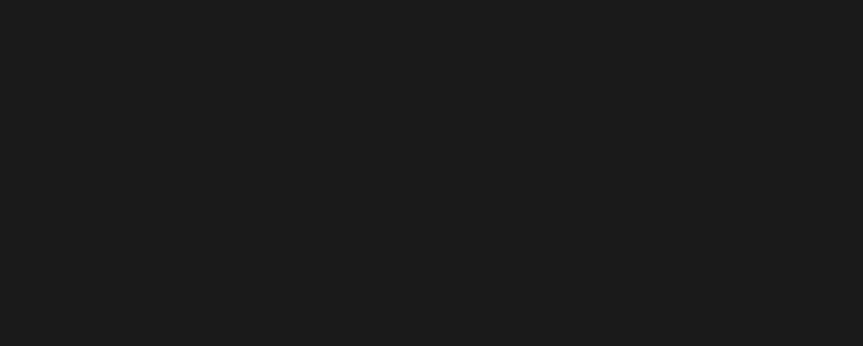
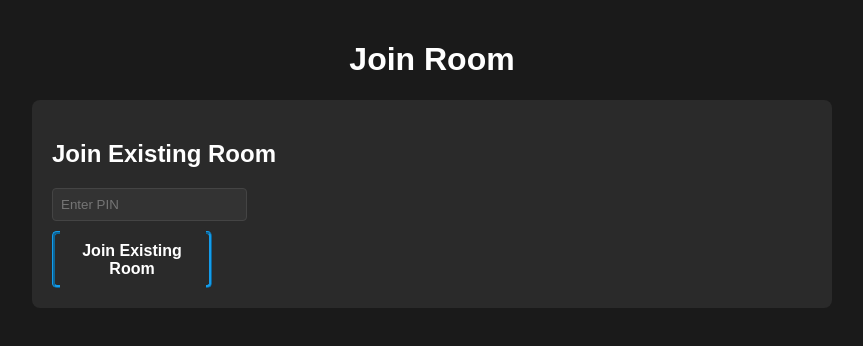
Before and after one commit to w3rr0/poker-chips-api, a React (Vite) app in the folder front/: page /join-room/1 in a window 1280 px wide. Before the commit this address had no page. Shown: the top 346 px of the page, without its empty margins (208-1071 px from the left). Built offline with nearby package versions, Linux system fonts and the light colour scheme.

Commit message:
add/joining-room-site

```diff
--- a/front/src/components/App.jsx
+++ b/front/src/components/App.jsx
@@ -2,6 +2,7 @@
 import Room from './Room'
 import Home from './Home'
 import CreateRoom from "./CreateRoom.jsx";
+import JoinRoom from "./JoinRoom.jsx";
 
 export default function App() {
     return (
@@ -10,6 +11,7 @@
                 <Route path="/" element={<Home />} />
                 <Route path="/room/:pin" element={<Room />} />
                 <Route path="/create-room/:username" element={<CreateRoom />} />
+                <Route path="/join-room/:username" element={<JoinRoom />} />
             </Routes>
         </Router>
     )
--- a/front/src/components/CreateRoom.jsx
+++ b/front/src/components/CreateRoom.jsx
@@ -47,7 +47,6 @@
                 </div>
                 <Button caption={"Create New Room"} onClick={createNewRoom}></Button>
             </div>
-
         </div>
     )
 }
--- a/front/src/components/Home.jsx
+++ b/front/src/components/Home.jsx
@@ -1,35 +1,11 @@
 import {useNavigate} from "react-router-dom";
-import {useEffect, useRef, useState} from "react";
+import {useRef, useState} from "react";
 import Button from "./Button.jsx";
 
 const Home = () => {
     const navigate = useNavigate()
-    const [pin, setPin] = useState('')
     const [username, setUsername] = useState('')
-    // const [maxPlayers, setMaxPlayers] = useState(4)
     const playerId = useRef(localStorage.getItem('playerId') || crypto.randomUUID()).current
-
-    // useEffect(() => {
-    //     localStorage.setItem('playerId', playerId)
-    // }, [playerId])
-    //
-    // const createRoom = async () => {
-    //     try {
-    //         const response = await fetch('http://localhost:8000/create_room', {
-    //             method: 'POST',
-    //             headers: { 'Content-Type': 'application/json' },
-    //             body: JSON.stringify({ max_players: maxPlayers })
-    //         })
-    //
-    //         if (!response.ok) throw new Error('Failed to create room')
-    //
-    //         const { PIN } = await response.json()
-    //         navigate(`/room/${PIN}`, { state: { username, playerId } })
-    //     } catch (error) {
-    //         console.error('Error creating room:', error)
-    //         alert('Failed to create room')
-    //     }
-    // }
 
     return (
         <div className="container">
@@ -51,39 +27,8 @@
                 </div>
                 <div className="button-container">
                     <Button caption={"Create room"} onClick={() => {navigate(`/create-room/${username}}`, { state: { username, playerId } })}}></Button>
-                    <Button caption={"Join room"}></Button>
+                    <Button caption={"Join room"} onClick={() => {navigate(`/join-room/${username}}`, { state: { username, playerId } })}}></Button>
                 </div>
-            </div>
-
-
-            {/*<div className="section">*/}
-            {/*    <h2>Create New Room</h2>*/}
-            {/*    <div className="input-group">*/}
-            {/*        <label>Max Players:</label>*/}
-            {/*        <input*/}
-            {/*            type="number"*/}
-            {/*            min="2"*/}
-            {/*            max="8"*/}
-            {/*            value={maxPlayers}*/}
-            {/*            onChange={(e) => setMaxPlayers(Math.max(2, Math.min(8, e.target.valueAsNumber)))}*/}
-            {/*        />*/}
-            {/*    </div>*/}
-            {/*    <button onClick={createRoom}>Create Room</button>*/}
-            {/*</div>*/}
-
-            <div className="section">
-                <h2>Join Existing Room</h2>
-                <div className="input-group">
-                    <input
-                        type="number"
-                        placeholder="Enter PIN"
-                        value={pin}
-                        onChange={(e) => setPin(e.target.value.replace(/\D/, '').slice(0, 6))}
-                    />
-                </div>
-                <button onClick={() => navigate(`/room/${pin}`, { state: { username, playerId } })}>
-                    Join Room
-                </button>
             </div>
         </div>
     )
--- /dev/null
+++ b/front/src/components/JoinRoom.jsx
@@ -0,0 +1,35 @@
+import {useNavigate} from "react-router-dom";
+import {useEffect, useRef, useState} from "react";
+import Button from "./Button.jsx";
+
+
+const JoinRoom = ({ username }) => {
+    const navigate = useNavigate();
+    const [pin, setPin] = useState('')
+    const playerId = useRef(localStorage.getItem('playerId') || crypto.randomUUID()).current
+
+    useEffect(() => {
+        localStorage.setItem('playerId', playerId)
+    }, [playerId])
+
+    return (
+        <div className="container">
+            <h1 className="center">Join Room</h1>
+
+            <div className="section">
+                <h2>Join Existing Room</h2>
+                <div className="input-group">
+                    <input
+                        type="number"
+                        placeholder="Enter PIN"
+                        value={pin}
+                        onChange={(e) => setPin(e.target.value.replace(/\D/, '').slice(0, 6))}
+                    />
+                </div>
+                <Button caption={"Join Existing Room"} onClick={() => navigate(`/room/${pin}`, { state: { username, playerId } })}></Button>
+            </div>
+        </div>
+    )
+}
+
+export default JoinRoom
```
